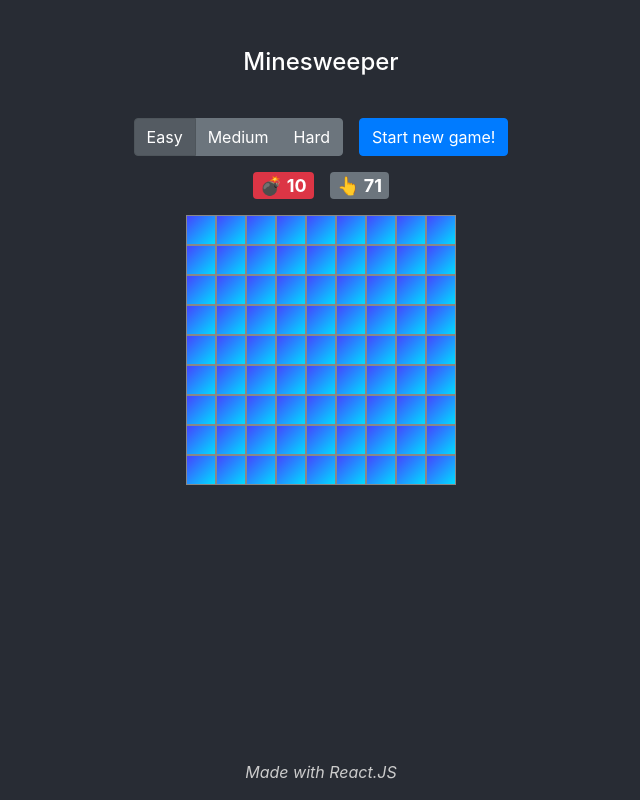
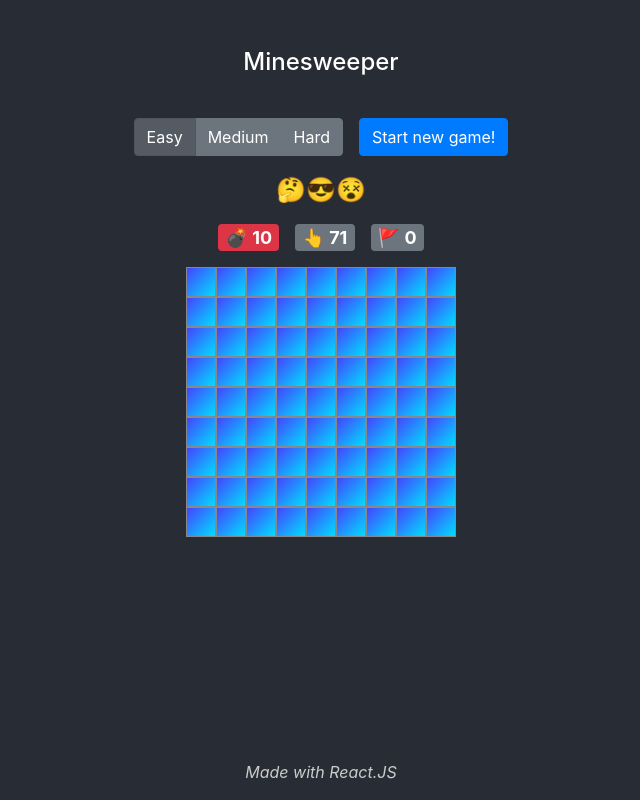
Before and after one commit to PeterGuntermann/minesweeper, a React (Create React App) app: page / in a window 1280 px wide. Shown: the whole page, without its empty margins (319-959 px from the left). Built offline with nearby package versions, Linux system fonts and the light colour scheme.

Commit message:
Fix incorrect stat display

```diff
--- a/src/components/StatsDisplay.tsx
+++ b/src/components/StatsDisplay.tsx
@@ -14,20 +14,34 @@ export class StatsDisplay extends React.Component<StatsDisplayProps, any> {
     render() {
         const { board } = this.props;
         return (
+            <>
+                <div className="smiley">
+                    <span role="img" aria-label="smiley">
+                        {' '}
+                        🤔😎😵
+                    </span>
+                </div>
                 <div className="stats-display">
                     <Badge className="stat mr-3" variant="danger">
                         <span role="img" aria-label="mine">
                             💣
                         </span>
-                    &nbsp;<span>{board.numberOfMines}</span>
+                        &nbsp;<span>{board.numberOfMinesLeft}</span>
                     </Badge>
-                <Badge className="stat" variant="secondary">
-                    <span role="img" aria-label="check">
+                    <Badge className="stat mr-3" variant="secondary">
+                        <span role="img" aria-label="finger">
                             👆
                         </span>
                         &nbsp;<span>{board.numberOfFieldsToReveal}</span>
                     </Badge>
+                    <Badge className="stat" variant="secondary">
+                        <span role="img" aria-label="flag">
+                            🚩
+                        </span>
+                        &nbsp;<span>{board.numberOfFlags}</span>
+                    </Badge>
                 </div>
+            </>
         );
     }
 }
--- a/src/components/board.class.ts
+++ b/src/components/board.class.ts
@@ -5,7 +5,8 @@ export class Board {
     private readonly fields: FieldModel[];
     private readonly minePositions: Position[];
 
-    private numberOfRevealedFields = 0;
+    private _numberOfFlags = 0;
+    private _numberOfRevealedFields = 0;
 
     constructor(
         public readonly numberOfColumns: number,
@@ -25,7 +26,15 @@ export class Board {
     }
 
     get numberOfFieldsToReveal(): number {
-        return this.numberOfFields - this.numberOfMines - this.numberOfRevealedFields;
+        return this.numberOfFields - this.numberOfMines - this._numberOfRevealedFields;
+    }
+
+    get numberOfFlags(): number {
+        return this._numberOfFlags;
+    }
+
+    get numberOfMinesLeft(): number {
+        return this.numberOfMines - this._numberOfFlags;
     }
 
     get allFields(): FieldModel[] {
@@ -38,13 +47,18 @@ export class Board {
 
     toggleFlagForField(field: FieldModel): void {
         const boardField = this.getFieldByPosition(field.position);
-        if (boardField) boardField.isFlagged = !boardField.isFlagged;
+        if (!boardField) return;
+
+        boardField.isFlagged = !boardField.isFlagged;
+        this._numberOfFlags = boardField.isFlagged
+            ? this.numberOfFlags + 1
+            : this.numberOfFlags - 1;
     }
 
     revealField(field: FieldModel): void {
         const boardField = this.getFieldByPosition(field.position);
         if (boardField) boardField.isRevealed = true;
-        this.numberOfRevealedFields++;
+        this._numberOfRevealedFields++;
     }
 
     revealAllFields(): void {
--- a/src/styles/minesweeper.scss
+++ b/src/styles/minesweeper.scss
@@ -10,6 +10,10 @@ section.minesweeper {
     div.btn-group {
         margin-right: 1rem;
     }
+}
+
+.smiley {
+    margin-bottom: 1rem;
 }
 
 .stats-display {
```
Lines whose indentation alone changed are shown as unchanged.
